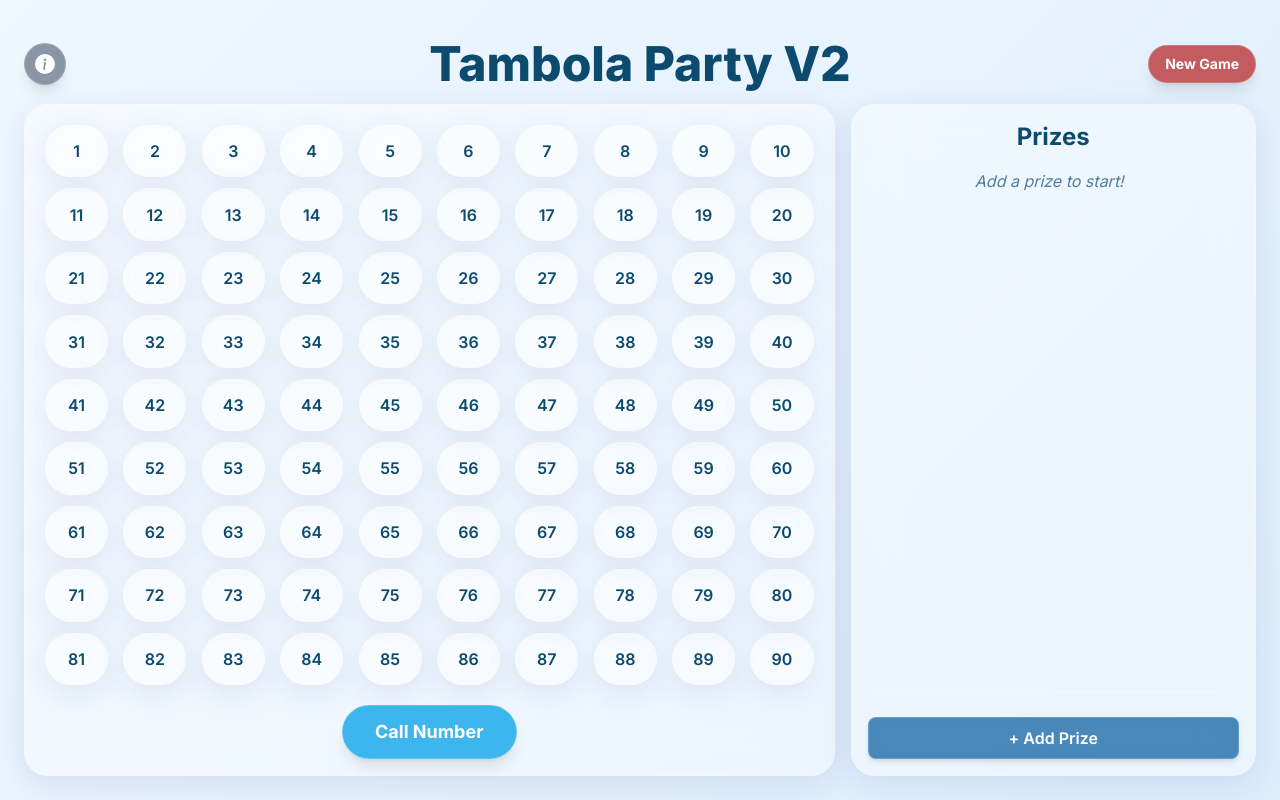
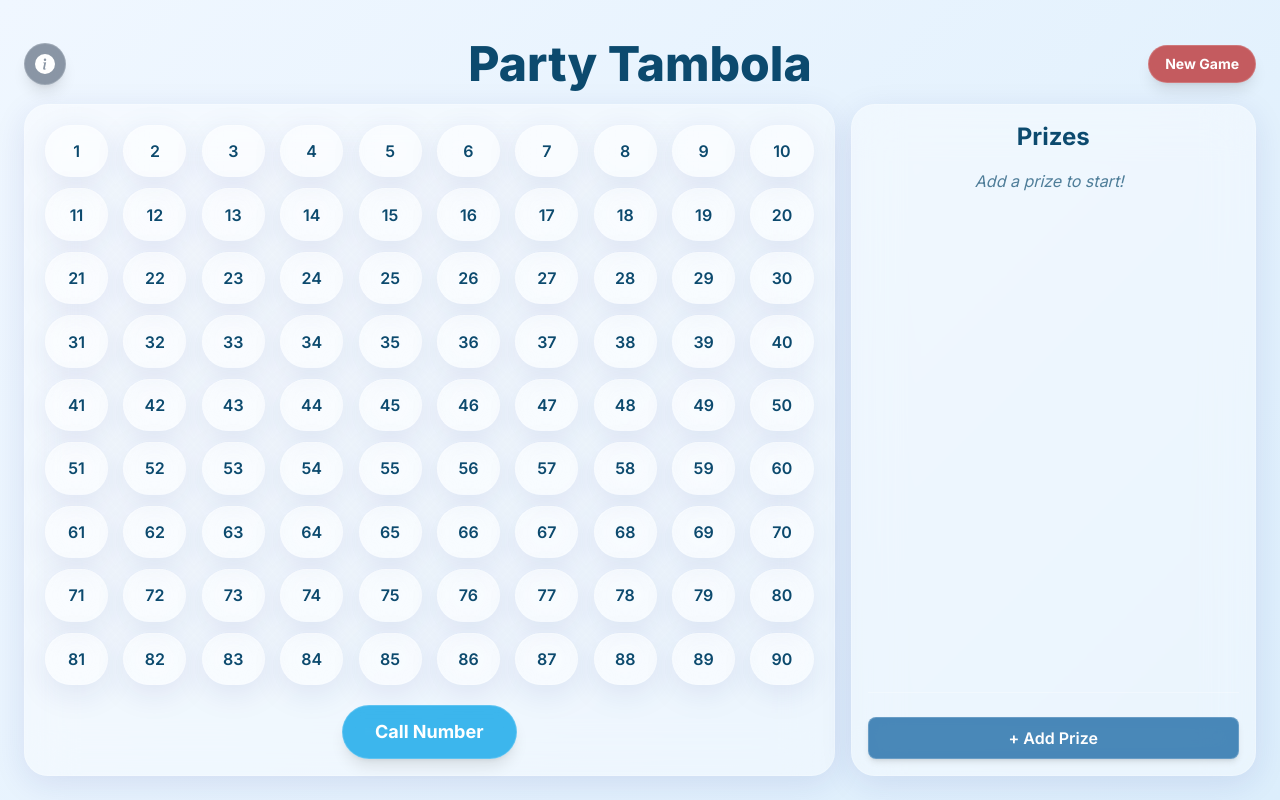
Before and after one commit to 328yt/328yt.github.io, a plain HTML site: page index.html in a window 1280 px wide. Drawn offline with nearby package versions, Linux system fonts and the light colour scheme.

Commit message:
Update index.html

```diff
--- a/index.html
+++ b/index.html
@@ -3,7 +3,7 @@
 <head>
     <meta charset="UTF-8">
     <meta name="viewport" content="width=device-width, initial-scale=1.0">
-    <title>Tambola Game V2</title>
+    <title>Online Funky Tambola</title>
     <script src="https://cdn.tailwindcss.com"></script>
     <script src="https://cdnjs.cloudflare.com/ajax/libs/tone/14.7.77/Tone.js"></script>
     <link href="https://fonts.googleapis.com/css2?family=Inter:wght@400;500;600;700;800&display=swap" rel="stylesheet">
@@ -106,7 +106,7 @@
 
     <header class="relative text-center my-4 flex justify-center items-center flex-shrink-0">
         <button id="info-button" class="absolute left-0 top-1/2 -translate-y-1/2 glass-button p-2.5 rounded-full text-sm shadow-lg" style="background: rgba(71, 85, 105, 0.6);"><svg xmlns="http://www.w3.org/2000/svg" width="20" height="20" fill="currentColor" viewBox="0 0 16 16"><path d="M8 16A8 8 0 1 0 8 0a8 8 0 0 0 0 16zm.93-9.412-1 4.705c-.07.34.029.533.304.533.194 0 .487-.07.686-.246l-.088.416c-.287.346-.92.598-1.465.598-.703 0-1.002-.422-.808-1.319l.738-3.468c.064-.293.006-.399-.287-.47l-.451-.081.082-.381 2.29-.287zM8 5.5a1 1 0 1 1 0-2 1 1 0 0 1 0 2z"/></svg></button>
-        <h1 id="game-title" contenteditable="true" spellcheck="false" class="text-3xl md:text-4xl lg:text-5xl font-extrabold">Tambola Party V2</h1>
+        <h1 id="game-title" contenteditable="true" spellcheck="false" class="text-3xl md:text-4xl lg:text-5xl font-extrabold">Party Tambola</h1>
         <div class="absolute right-0 top-1/2 -translate-y-1/2 flex items-center gap-2">
             <button id="reset-button" class="glass-button font-bold py-2 px-4 rounded-full text-sm shadow-lg" style="background: rgba(183, 28, 28, 0.7);">New Game</button>
         </div>
```
